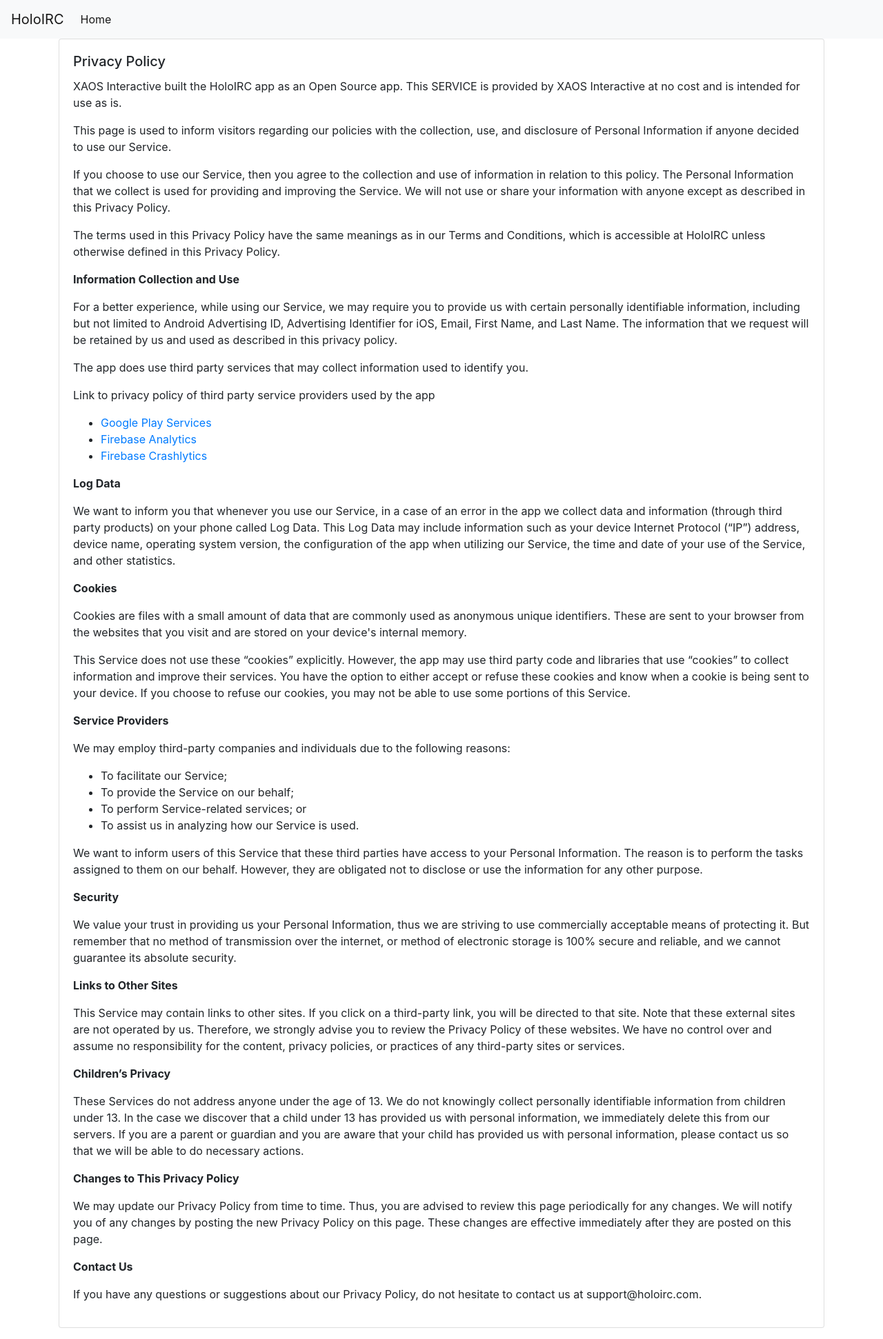
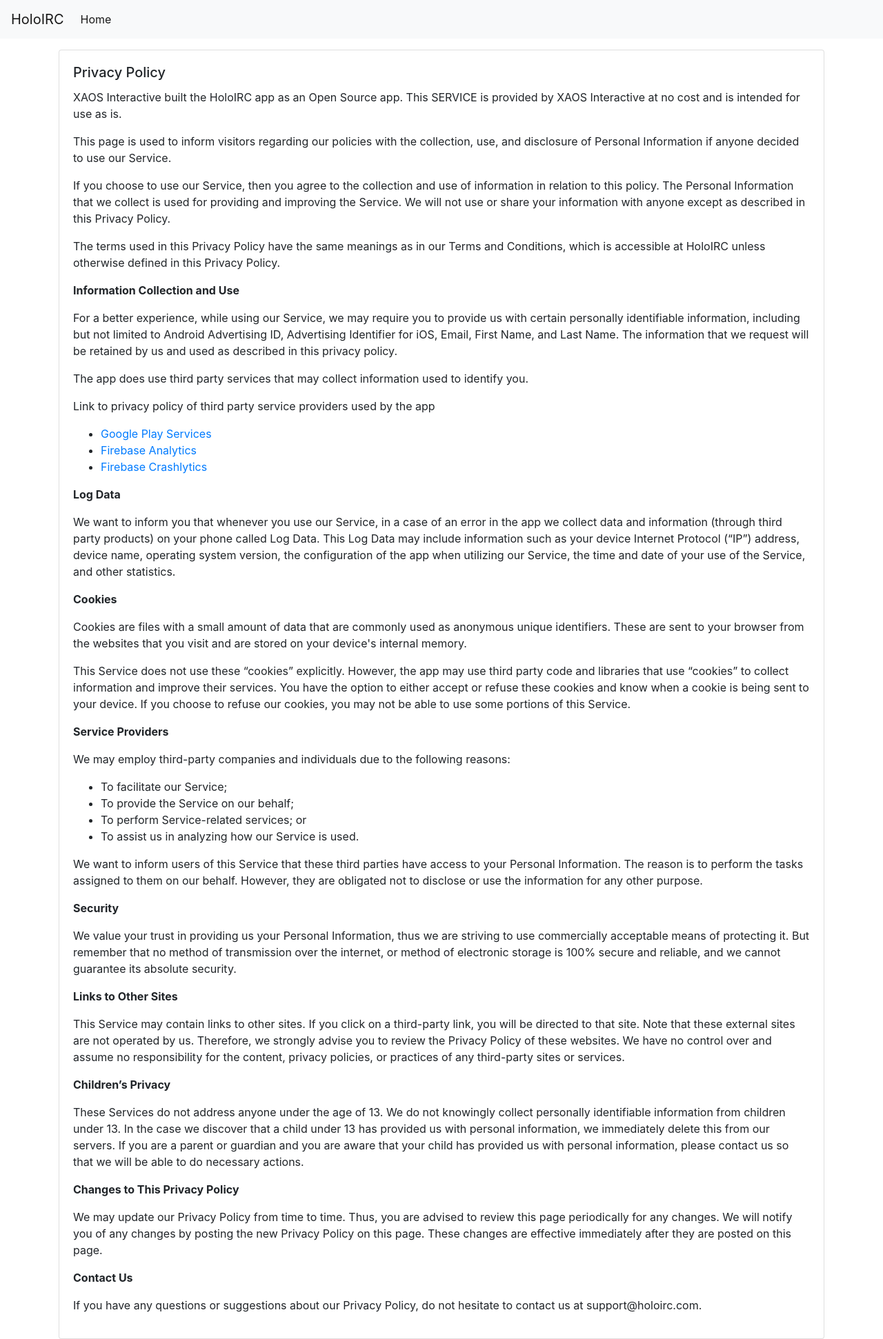
Before and after one commit to holoirc/holoirc.com, a Jekyll site: the page built from legal/privacy.html, in a window 1280 px wide. Shown: the whole page at 69% size. Built offline with Jekyll 4.4.1, drawn with Linux system fonts in a browser that asks for light colours.

Commit message:
add margin to before container

```diff
--- a/_layouts/default.html
+++ b/_layouts/default.html
@@ -1,7 +1,7 @@
 {% include header.html %}
 
 <!-- begin content -->
-<div id="app" class="container">
+<div id="app" class="container mt-3">
     {{ content }}
 </div>
 <!-- end content -->
```
